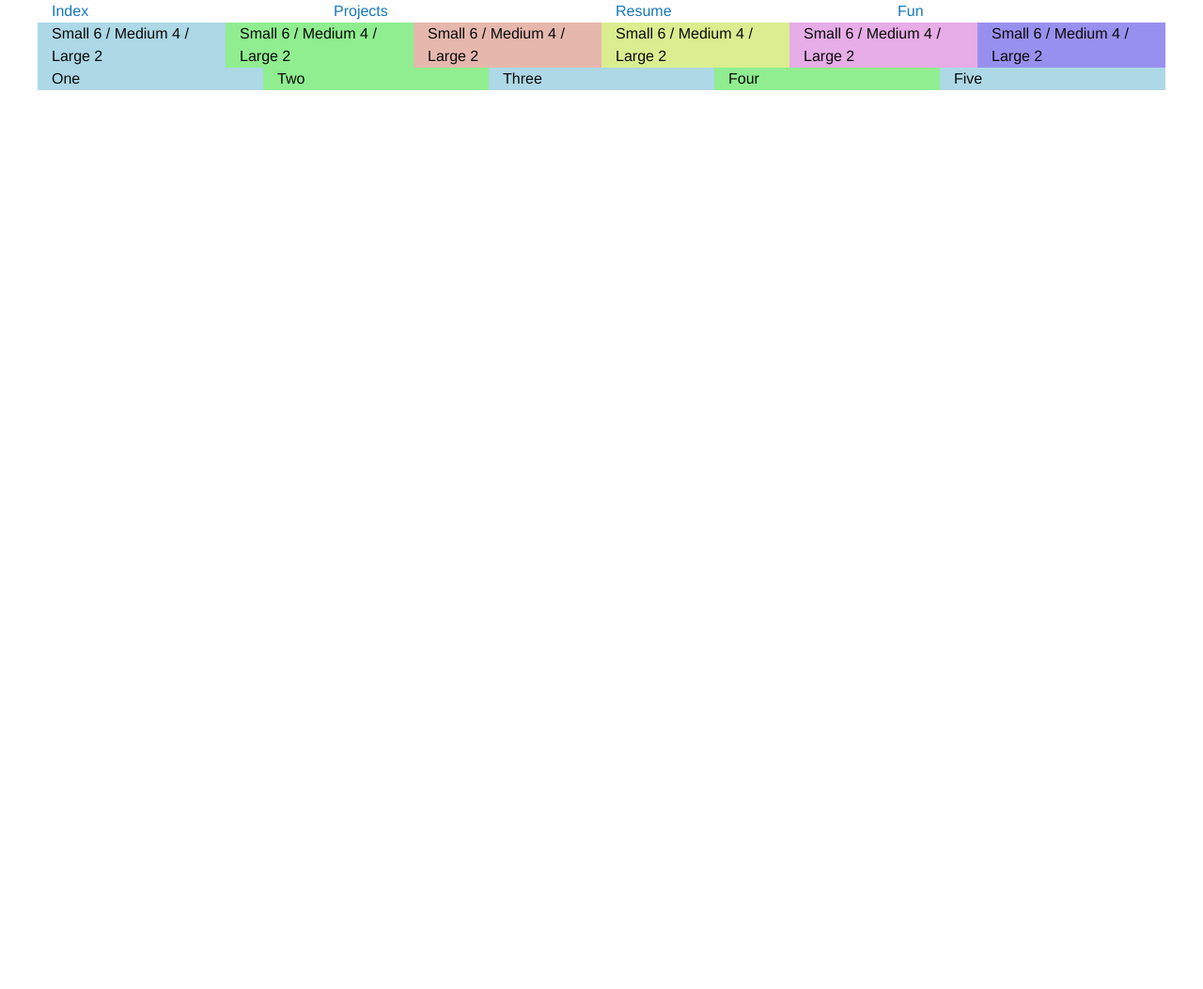
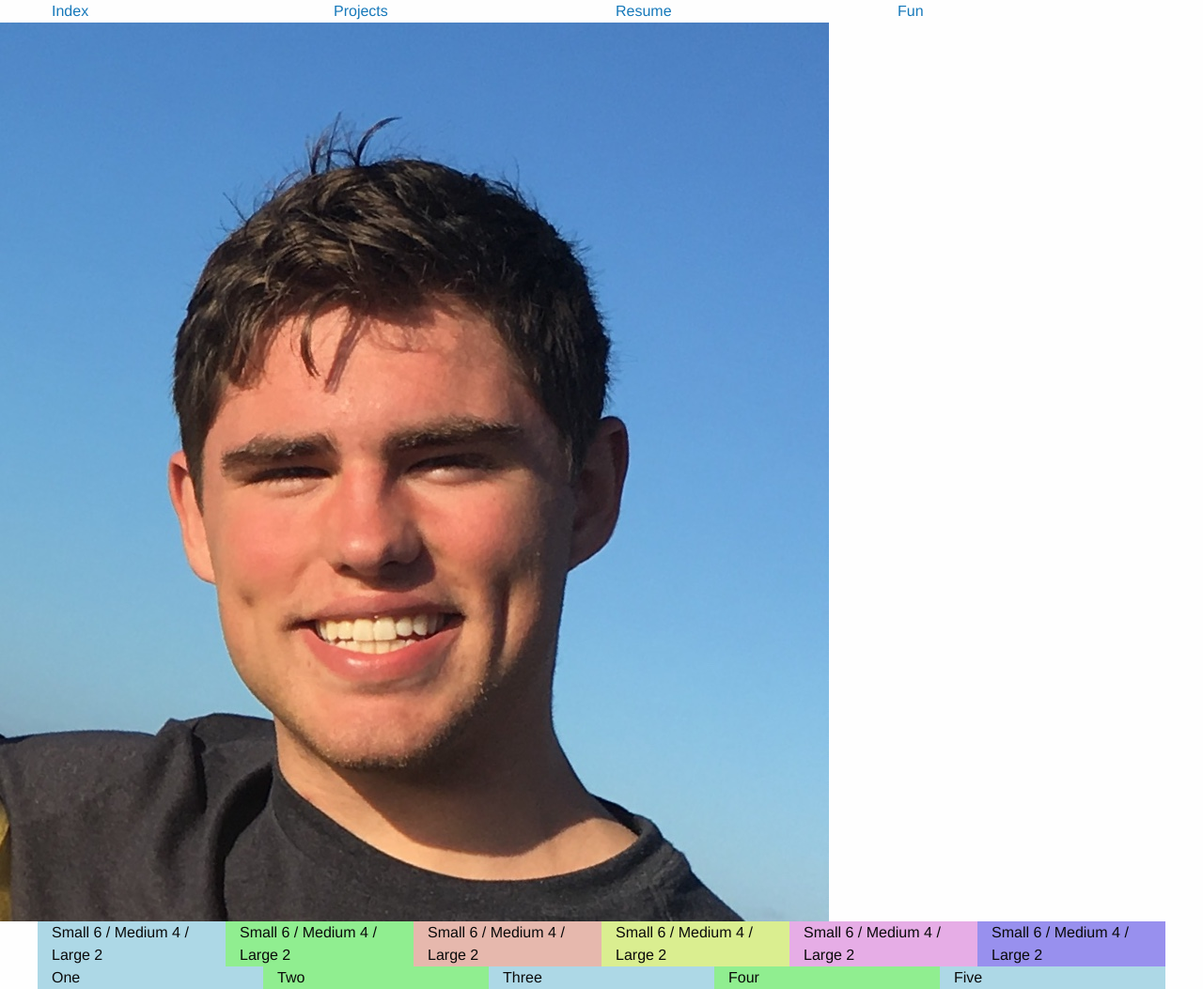
Before and after one commit to marcushaldane/marcushaldane.github.io, a plain HTML site: page index.html in a window 1280 px wide. Shown: the whole page at 94% size. Before the commit the page ends 800 px from the top, so only its background shows below. Drawn offline with Linux system fonts and the light colour scheme.

Commit message:
Update html

```diff
--- a/index.html
+++ b/index.html
@@ -15,6 +15,7 @@
             <div class="cell small-3"><a href="/fun.html">Fun</a></div>
         </div>
     </div>
+    <img src="./Home/Marcus_Haldane_Headshot.JPG" alt="Marcus Haldane's Headshot">
     <!-- main content within a `grid-container` -->
     <div class="grid-container">
         <!-- `grid-x` represents a row -->
```
